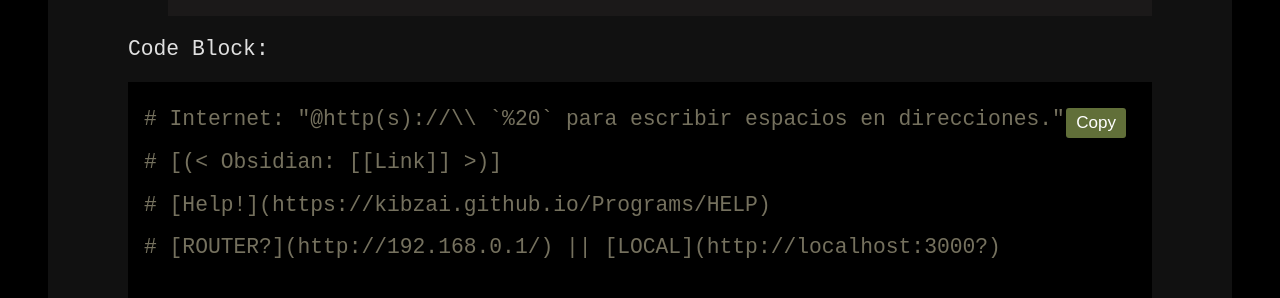
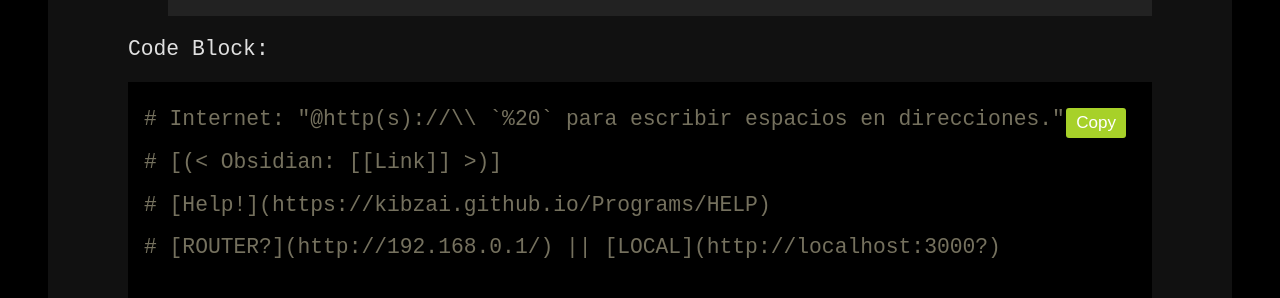
Before and after one commit to Kibzai/Programs, a Jekyll site: the page built from index.md, in a window 1280 px wide. Shown: the part 562-860 px from the top of the page. Built offline with Jekyll 4.4.1, drawn with Linux system fonts in a browser that asks for light colours.

Commit message:
Update style.css

```diff
--- a/assets/css/style.css
+++ b/assets/css/style.css
@@ -19,10 +19,10 @@
 }
 
 li {
-    background: #222;
+    background: #1b1919;
     padding: 1rem;
 }
-li:nth-child(odd) { background: #1b1919; }
+li:nth-child(odd) { background: #222; }
 
 /* Code Block Styling with Wrap */
 body.dark-mode pre{
@@ -48,7 +48,7 @@
     float: right;
     top: 10px;
     right: 10px;
-    background-color: #616f39;
+    background-color: #a7d129;
     color: white;
     border: none;
     border-radius: 3px;
@@ -59,5 +59,5 @@
 
 /* Hover Effect for Copy Button */
 .copy-btn:hover {
-    background-color: #a7d129;
+    background-color: #616f39;
 }
```
